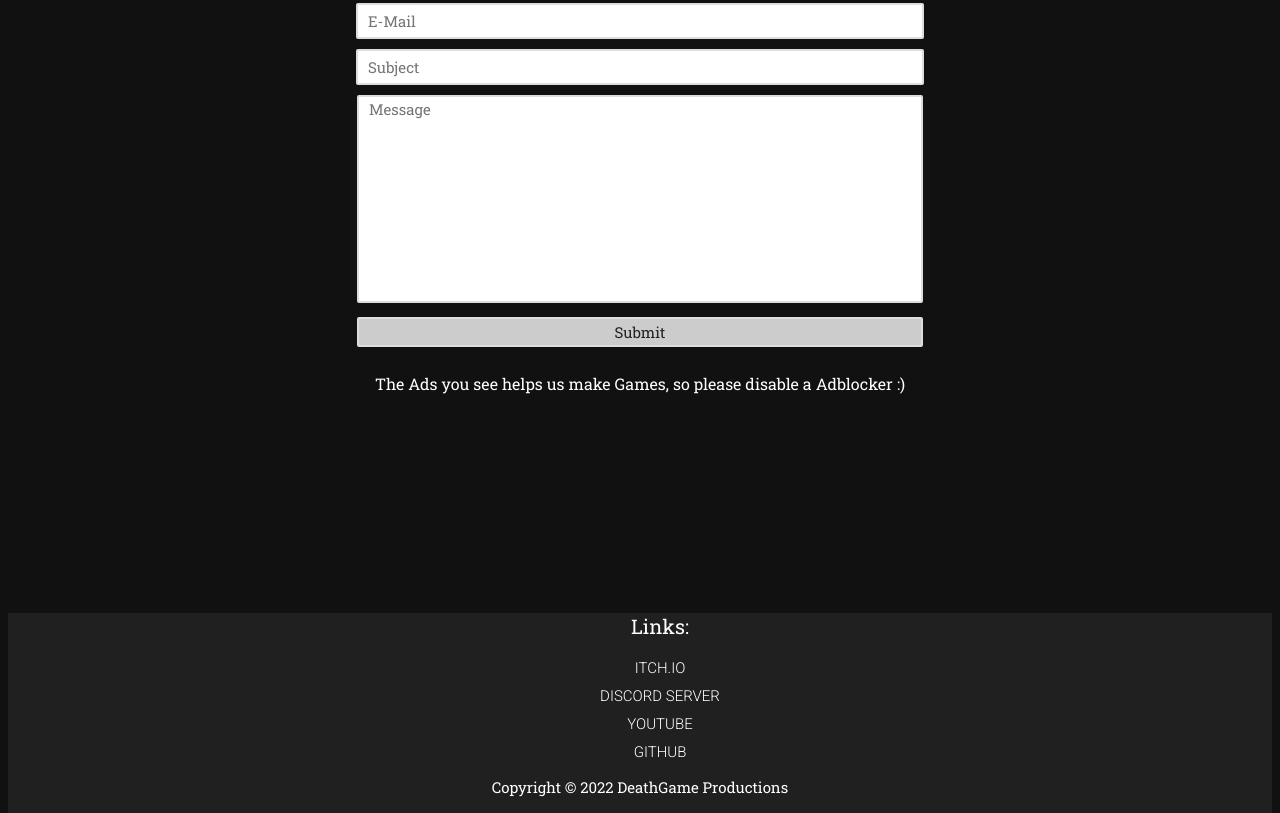
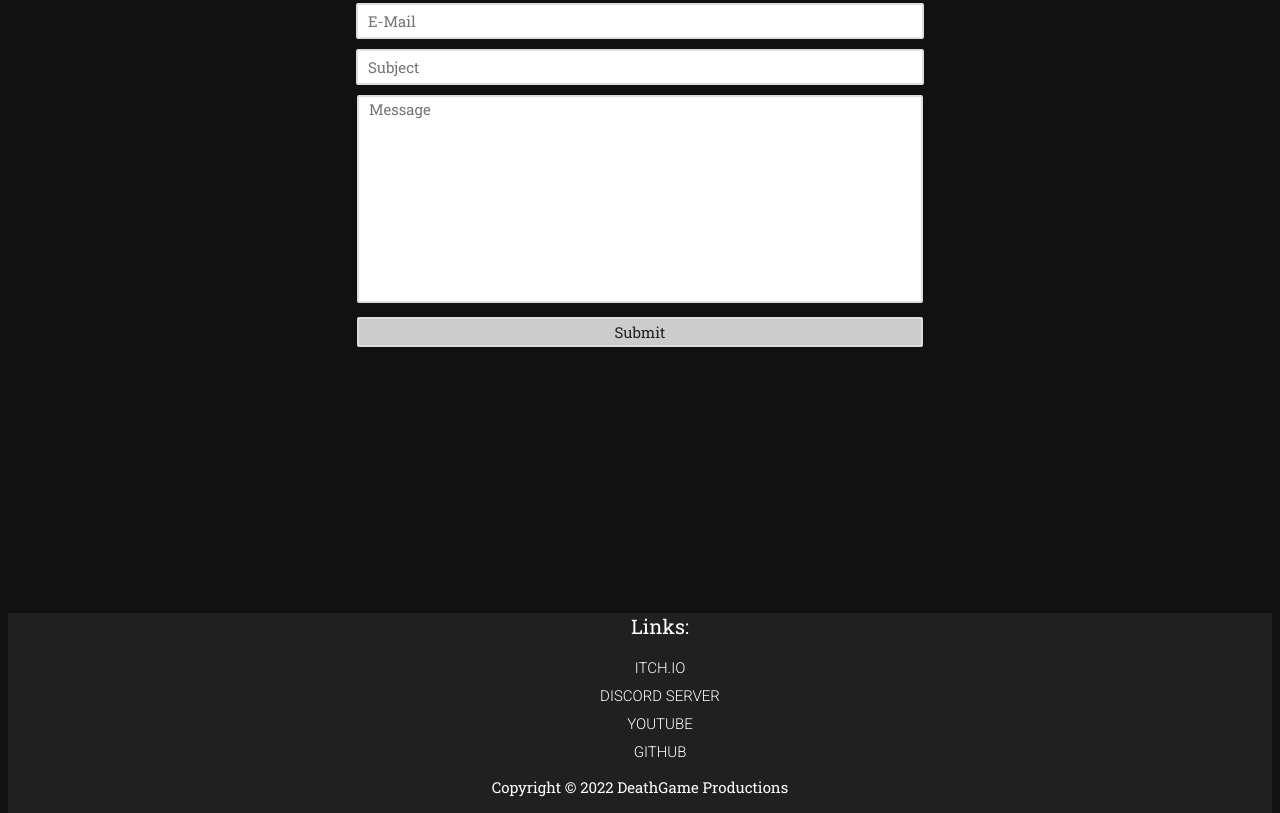
Before and after one commit to DeathGameProductions/Website, a plain HTML site: page index.html in a window 1280 px wide. Shown: the part 2731-3544 px from the top of the page. Drawn offline with Linux system fonts and the light colour scheme.

Commit message:
Added Info Text at the Top of the HTML file

```diff
--- a/index.html
+++ b/index.html
@@ -1,3 +1,12 @@
+<!--
+	HTML Source Code for DeathGameProductions Website
+	Made by MadMushroom
+	Copyright (c) 2022 DeathGameProductions
+	Licensed under the GNU Generic Public License v3.0
+
+	Please read the License before coping our Code!
+-->
+
 <!DOCTYPE html>
 <html>
 	<head>
@@ -67,7 +76,6 @@
 				<textarea class="input_text" tabindex="3" placeholder="Message"></textarea><br>
 				<input class="button" type="submit">
 			</form>
-			<p>The Ads you see helps us make Games, so please disable a Adblocker :)</p>
 		</section>
 
 		<footer>
```
Also changed, not shown: 2 other files.
